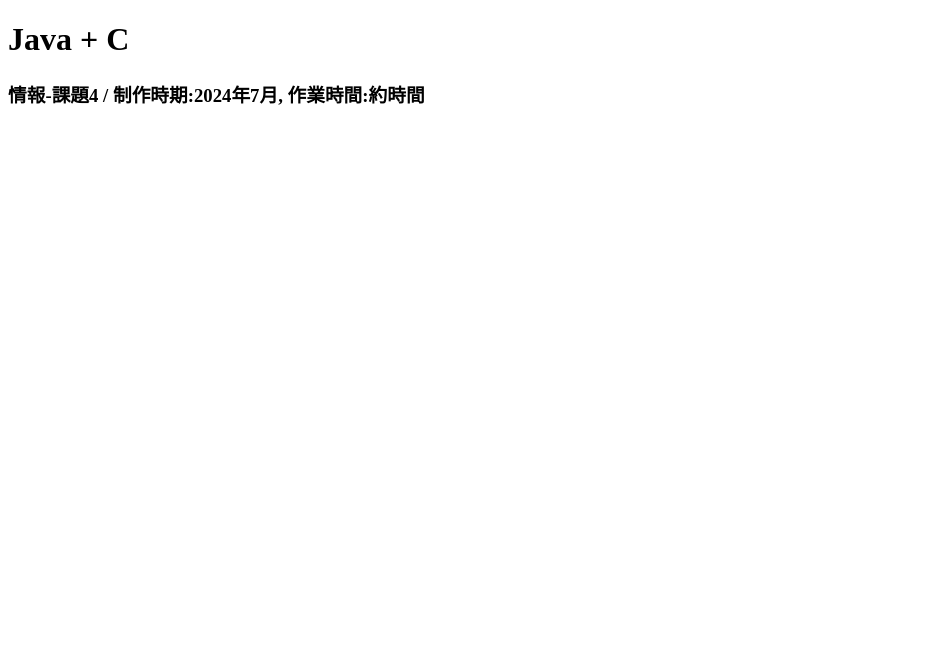
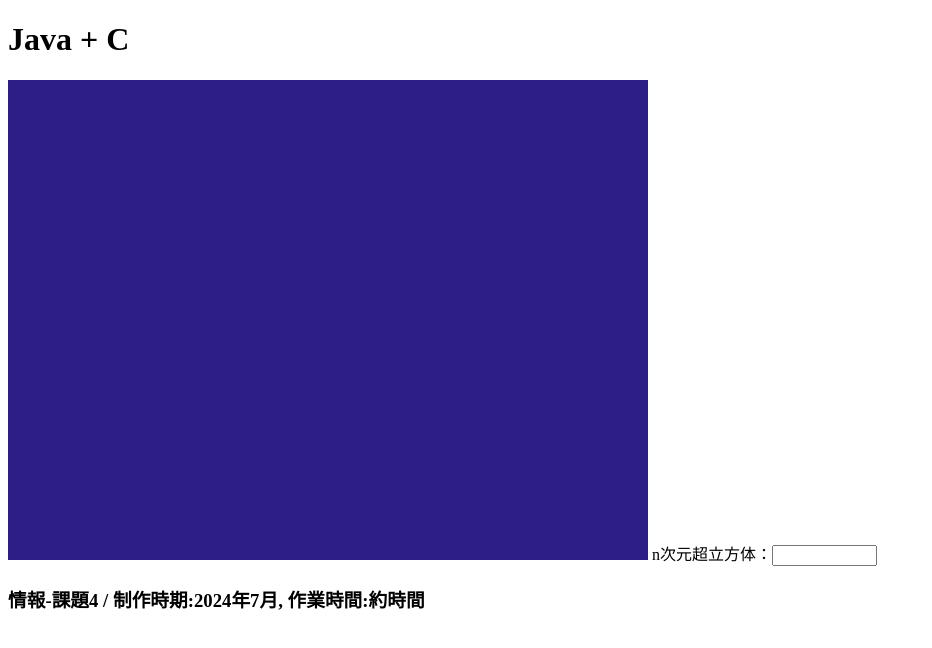
Before and after one commit to megumegu256/JavaScriptExp, a plain HTML site: page index.html in a window 1280 px wide. Shown: the whole page, without its empty margins (0-932 px from the left). Drawn offline with Linux system fonts and the light colour scheme.

Commit message:
update dimensio.js and index.html

```diff
--- a/dimensio.js
+++ b/dimensio.js
@@ -14,12 +14,12 @@ function comb(n, k){
 
 //行列の積の計算
 function mult(x, y){
-    /*
+
     if(x[0].length != y.length) return null;
-    */
+
     var z = new Array(x.length);
     for (var i = 0; i < x.length; i++) {
-        z[i] = new Array(y[0].length).fill(0.0);
+        z[i] = new Array(y[0].length).fill(0);
     }
 
     for (var i = 0; i < x.length; i++) {
@@ -36,7 +36,7 @@ function mult(x, y){
 function cMat(n) {
     var mat = new Array(n);
     for (var i = 0; i < n; i++) {
-        mat[i] = new Array(n).fill(0.0);
+        mat[i] = new Array(n).fill(0);
     }
     return mat;
 }
@@ -68,12 +68,13 @@ function rot(n,x,y){
     var z = x;
     var t = 0;
     var jt = 0;
-    var m = cMat(n);
+    var m;
     for (var i = 0; i < n; i++) {
         for (var j = 0; j < n-i-1; j++) {
             jt = j+i+1;
             m = nrm(n,i,jt,y[t]);
-            z = mult(z,m);
+
+            z = mult(m,z);
 
             t++;
         }
@@ -87,15 +88,62 @@ function sum(x,y,z){
     }
 }
 
-var N = 2;
 
-var point = [[1,0,0],[0,1,0],[0,0,1]];
+var N = 3;
+
+var f;
+
+var point = new Array(N);
+for (var i = 0; i < N; i++) {
+    point[i] = new Array(Math.pow(2,N)).fill(0);
+}
+
+for (var j = 0; j < Math.pow(2,N); j++) {
+    for (var i = 0; i < N; i++) {
+        if (j/(Math.pow(2,i))%2 == 0) {
+            f = -1;
+        }else{
+            f = 1;
+        }
+        point[i][j] = f;
+    }
+}
+
+console.log("point:");
+console.log(point);
+
+var g;
+var p;
+
+var lines = new Array(2);
+for (var i = 0; i < 2; i++) {
+    lines[i] = new Array(comb(N,2)).fill(0);
+}
+
+for (let j = 0; j < N; j++) {
+    g = Math.pow(2,N-1);
+    for (let i = 0; i < g; i++) {
+        p = Math.pow(2,j);
+        lines[0][j*g+i] = i+p*(i/p);
+        lines[1][j*g+i] = i+p*(i/p)+p;
+    }
+}
+
+console.log("lines:");
+console.log(lines);
+
 
 var V = [45,45,0,0,0,0,0,0,0];
 
+console.log("N:");
+console.log(N);
+console.log("point:");
+console.log(point);
+console.log("V:");
+console.log(V);
 
+console.log("mult:");
+console.log(mult(point,point));
 
-console.log(N);
-console.log(point);
-console.log(V);
+console.log("rot:");
 console.log(rot(N,point,V));
--- a/index.html
+++ b/index.html
@@ -3,12 +3,18 @@
     <head>
         <meta charset="utf-8" />
         <title>Technical explanations related to JavaScript</title>
+        <!--
         <link rel="icon" href="favicon.ico">
+        -->
         <meta
             name="viewport"
             content="width=device-width, initial-scale=1.0, user-scalable=yes"
         />
         <link rel="stylesheet" href="main.css" />
+
+
+
+
     </head>
 
     <body>
@@ -17,8 +23,9 @@
 
 
         <script src="dimensio.js"></script>
-
-
+        <canvas width="640" height="480" id="canvas" style="background-color:rgb(45, 30, 135);"></canvas>
+        <label>n次元超立方体：<input type="text" size="10" value="" id="N"></label>
+        </br>
 
 
 
```
